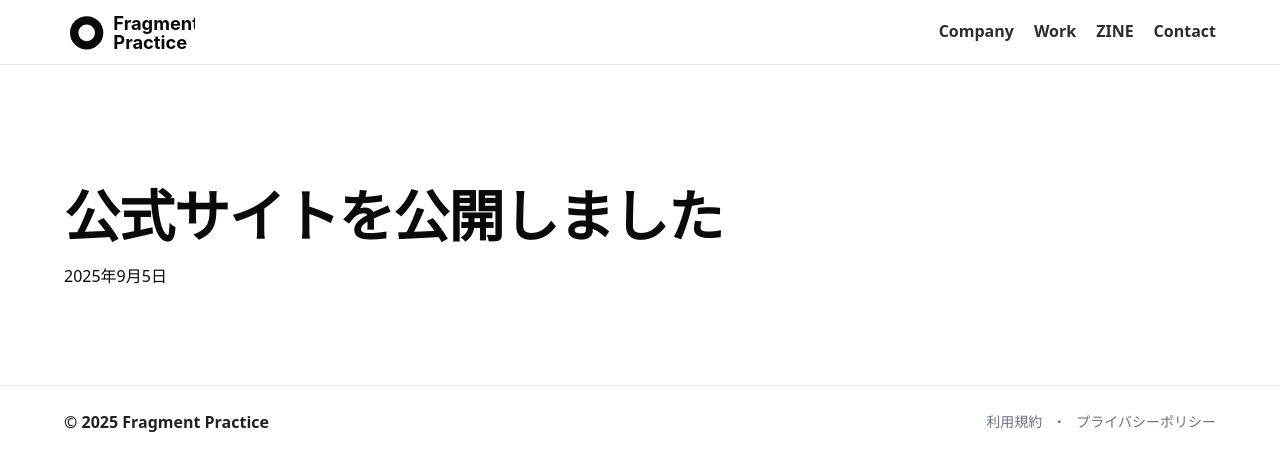
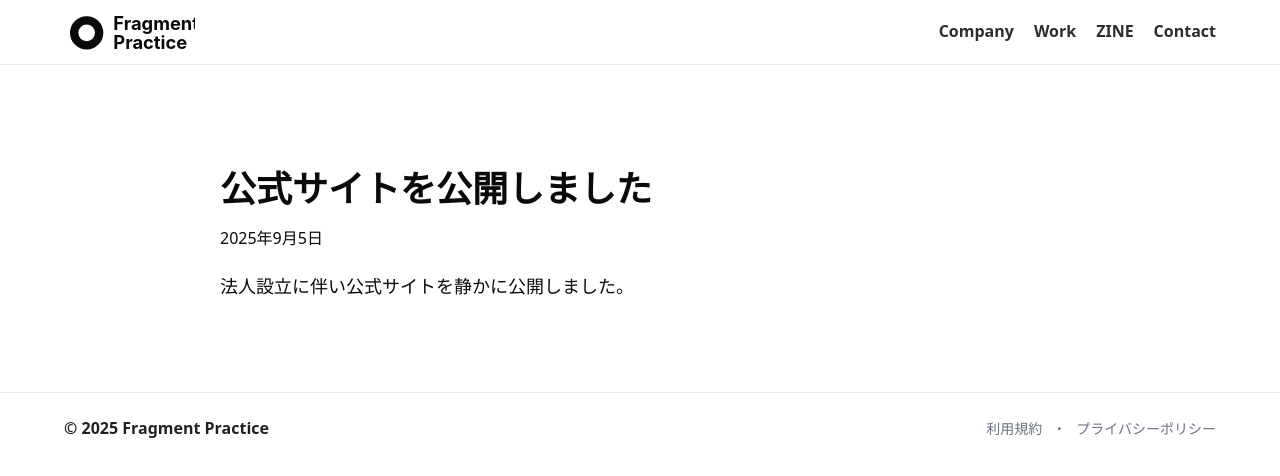
Before and after one commit to yasufrag/fragmentpractice.com, a Next.js app: page /news/site-launch-2025-09 in a window 1280 px wide. Shown: the top 476 px of the page. Built offline with nearby package versions, Linux system fonts and the light colour scheme.

Commit message:
commit fragmentpractice.com

```diff
--- a/eslint.config.mjs
+++ b/eslint.config.mjs
@@ -7,10 +7,8 @@ import importPlugin from "eslint-plugin-import";
 export default [
   js.configs.recommended,
   ...tseslint.configs.recommendedTypeChecked,
-
-  // core-web-vitals を配列要素として追加
+  // NOTE: Flat Config ではスプレッド不可。要素として追加
   next.configs["core-web-vitals"],
-
   {
     files: ["**/*.{ts,tsx,js,jsx}"],
     languageOptions: {
--- a/src/app/news/[slug]/page.tsx
+++ b/src/app/news/[slug]/page.tsx
@@ -1,18 +1,17 @@
 // src/app/news/[slug]/page.tsx
+import { notFound } from "next/navigation";
+import type { Metadata } from "next";
 import { updates } from "@/data/updates";
-import type { Metadata } from "next";
-import { notFound } from "next/navigation";
 
 type Params = { slug: string };
 
-// --- SEO metadata ---
-export async function generateMetadata(
-  { params }: { params: Promise<Params> }
-): Promise<Metadata> {
-  const { slug } = await params;
-  const u = updates.find((x) => x.slug === slug);
+export function generateStaticParams() {
+  return updates.map((u) => ({ slug: u.slug }));
+}
+
+export function generateMetadata({ params }: { params: Params }): Metadata {
+  const u = updates.find((x) => x.slug === params.slug);
   if (!u) return { title: "News" };
-
   return {
     title: u.title,
     description: u.description,
@@ -23,29 +22,23 @@ export async function generateMetadata(
   };
 }
 
-// --- Page ---
-export default async function NewsDetailPage(
-  { params }: { params: Promise<Params> }
-) {
-  const { slug } = await params;
-  const u = updates.find((x) => x.slug === slug);
-  if (!u) return notFound();
-
-  const formattedDate = new Date(u.date).toLocaleDateString("ja-JP", {
-    year: "numeric",
-    month: "long",
-    day: "numeric",
-  });
+export default function NewsDetailPage({ params }: { params: Params }) {
+  const u = updates.find((x) => x.slug === params.slug);
+  if (!u) notFound();
 
   return (
-    <div className="container">
-      <section className="section" style={{ maxWidth: 720 }}>
-        <h1 className="h1" style={{ marginBottom: 12 }}>{u.title}</h1>
-        <p className="text-sm text-neutral-500" style={{ marginBottom: 24 }}>
-          {formattedDate}
+    <article className="container section" style={{ maxWidth: 840 }}>
+      <header style={{ marginBottom: 16 }}>
+        <h1 className="h2" style={{ marginBottom: 6 }}>{u.title}</h1>
+        <p className="muted" aria-label="date">
+          {new Date(u.date).toLocaleDateString("ja-JP", {
+            year: "numeric",
+            month: "short",
+            day: "numeric",
+          })}
         </p>
-        <p style={{ fontSize: "18px", lineHeight: 1.7 }}>{u.description}</p>
-      </section>
-    </div>
+      </header>
+      <p style={{ fontSize: 18, lineHeight: 1.8 }}>{u.description}</p>
+    </article>
   );
 }
--- a/src/data/updates.ts
+++ b/src/data/updates.ts
@@ -2,22 +2,22 @@
 export type Update = {
   slug: string;
   title: string;
-  date: string;        // ISO (e.g., "2025-09-05")
+  date: string;        // ISO: "2025-09-05"
   description: string; // ★ 必須
 };
 
 export const updates: Update[] = [
   {
     slug: "site-launch-2025-09",
+    title: "公式サイトを公開しました",
     date: "2025-09-05",
-    title: "公式サイトを公開しました",
-    summary: "法人設立に伴い公式サイトを静かに公開しました。",
+    description: "法人設立に伴い公式サイトを静かに公開しました。",
   },
   {
     slug: "soft-launch-2025-08",
+    title: "Fragment Practice 合同会社を設立しました",
     date: "2025-08-12",
-    title: "Fragment Practice 合同会社を設立しました",
-    status: "past",
+    description: "past",
   },
 ];
 
```
Also changed, not shown: src/app/story/page.tsx (+1 -16 lines), tsconfig.json (+3 -5 lines).
